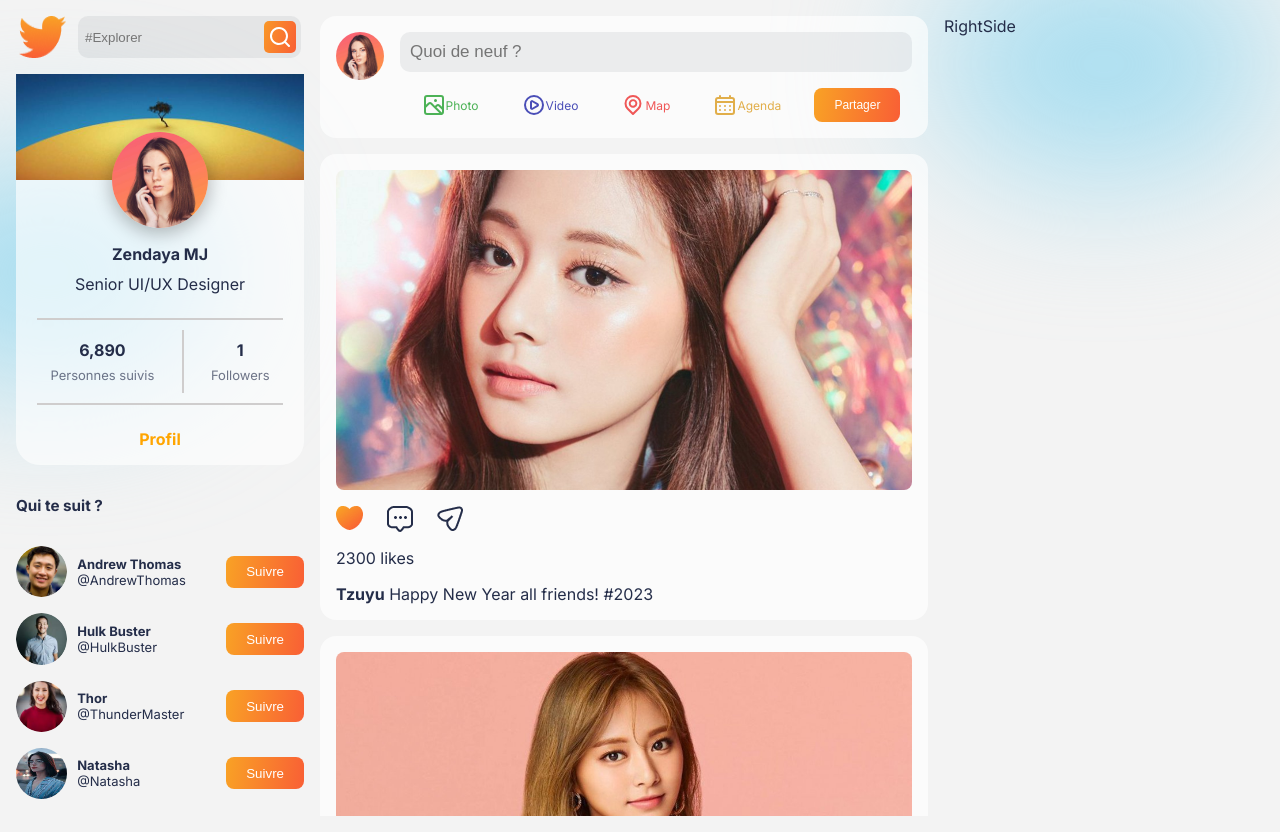
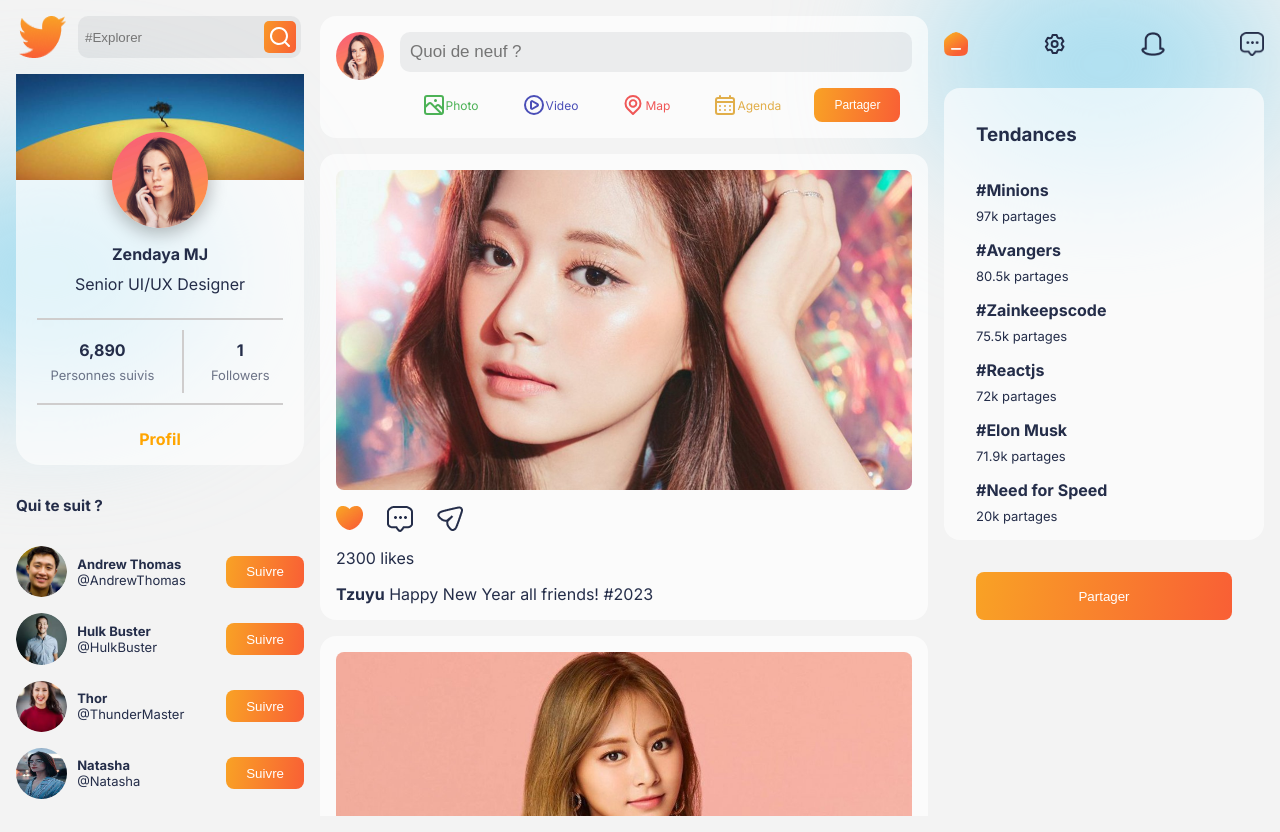
Before and after one commit to Dragibus76/SocialMedia, a React (Create React App) app: page / in a window 1280 px wide. Built offline with nearby package versions, Linux system fonts and the light colour scheme.

Commit message:
Frontend -> Build Trending in RightSide Section

```diff
--- /dev/null
+++ b/src/Data/TrendData.js
@@ -0,0 +1,26 @@
+export const TrendData= [
+    {
+      name: "Minions",
+      shares: 97,
+    },
+    {
+      name: "Avangers",
+      shares: 80.5,
+    },
+    {
+      name: "Zainkeepscode",
+      shares: 75.5,
+    },
+    {
+      name: "Reactjs",
+      shares: 72,
+    },
+    {
+      name: "Elon Musk",
+      shares: 71.9,
+    },
+    {
+      name: "Need for Speed",
+      shares: 20,
+    },
+  ];
--- /dev/null
+++ b/src/components/RightSide/RightSide.css
@@ -0,0 +1,22 @@
+.RightSide {
+    display: flex;
+    flex-direction: column;
+    gap: 2rem;
+}
+
+.navIcons {
+    margin-top: 1rem;
+    display: flex;
+    justify-content: space-between;
+}
+
+.navIcons > img {
+    width: 1.5rem;
+    height: 1.5rem;
+}
+
+.r-button {
+    height: 3rem;
+    width: 80%;
+    align-self: center;
+}
--- /dev/null
+++ b/src/components/RightSide/RightSide.jsx
@@ -0,0 +1,24 @@
+import React from 'react';
+import './RightSide.css';
+import Home from "../../img/home.png";
+import Noti from "../../img/noti.png";
+import Comment from "../../img/comment.png";
+import { UilSetting } from "@iconscout/react-unicons";
+import TrendCard from '../TrendCard/TrendCard';
+
+const RightSide = () => {
+  return (
+    <div className="RightSide">
+        <div className="navIcons">
+            <img src={Home} alt="" />
+            <UilSetting/>
+            <img src={Noti} alt="" />
+            <img src={Comment} alt="" />
+        </div>
+        <TrendCard/>
+        <button className="button r-button">Partager</button>
+    </div>
+  )
+}
+
+export default RightSide
--- /dev/null
+++ b/src/components/TrendCard/TrendCard.css
@@ -0,0 +1,23 @@
+.TrendCard {
+    display: flex;
+    flex-direction: column;
+    gap: 1rem;
+    background-color: var(--cardColor);
+    padding: 1rem;
+    border-radius: 1rem;
+    padding-left: 2rem;
+}
+
+.trend {
+    display: flex;
+    flex-direction: column;
+    gap: 0.5rem;
+}
+
+.trend > span:nth-of-type(1) {
+    font-weight: bold;
+}
+
+.trend > span:nth-of-type(2) {
+    font-size: 13px;
+}
--- /dev/null
+++ b/src/components/TrendCard/TrendCard.jsx
@@ -0,0 +1,21 @@
+import React from 'react';
+import './TrendCard.css';
+import { TrendData } from '../../Data/TrendData';
+
+function TrendCard() {
+  return (
+    <div className="TrendCard">
+        <h3>Tendances</h3>
+        {TrendData.map((trend) => {
+            return (
+                <div className="trend">
+                    <span>#{trend.name}</span>
+                    <span>{trend.shares}k partages</span>
+                </div>
+            )
+        })}
+    </div>
+  )
+}
+
+export default TrendCard
--- a/src/pages/home/Home.jsx
+++ b/src/pages/home/Home.jsx
@@ -1,6 +1,7 @@
 import React from 'react';
 import PostSide from '../../components/PostSide/PostSide';
 import ProfileSide from '../../components/profileSide/ProfileSide';
+import RightSide from '../../components/RightSide/RightSide';
 import './Home.css';
 
 const Home = () => {
@@ -8,7 +9,7 @@
     <div className="Home">
         <ProfileSide/>
         <PostSide/>
-        <div className="RightSide">RightSide</div>
+        <RightSide/>
     </div>
   )
 }
```
Also changed, not shown: src/components/Post/Post.css (line endings or trailing spaces).
